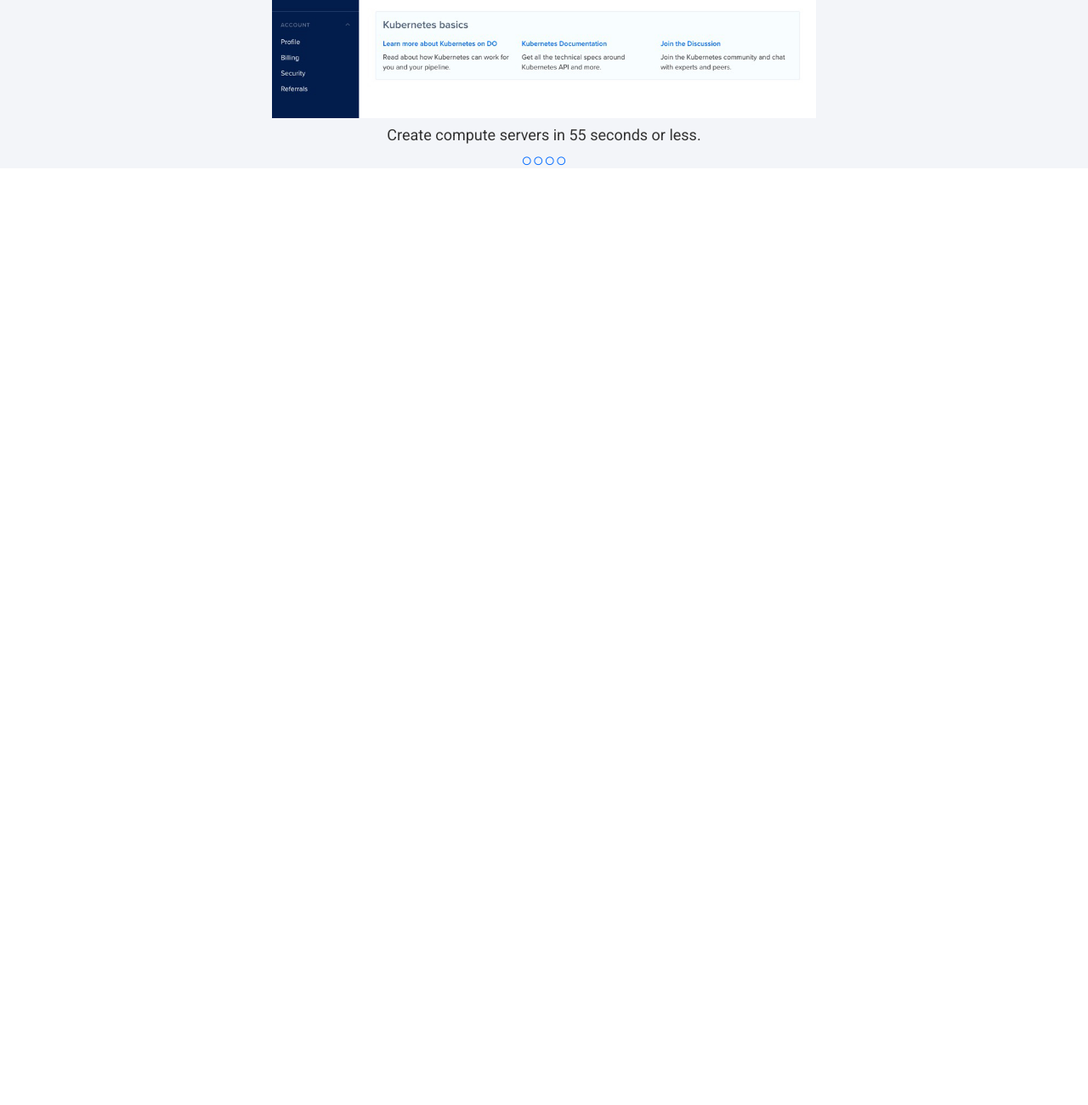
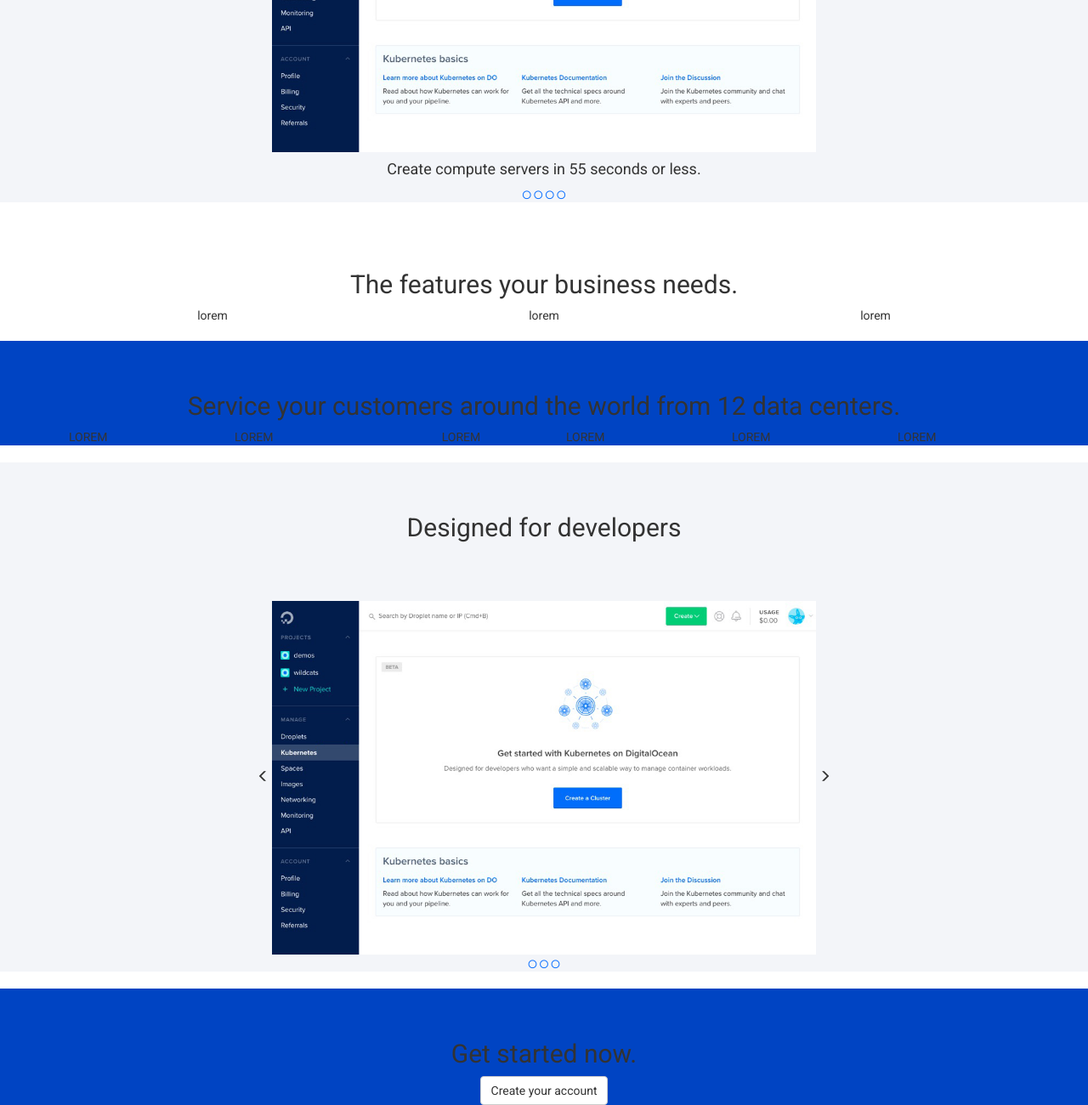
Before and after one commit to RizDoballah/html-css-digitalocean, a plain HTML site: page index.html in a window 1280 px wide. Shown: the part 1113-2413 px from the top of the page at 85% size. Before the commit the page ends 1311 px from the top, so only its background shows below. Drawn offline with nearby package versions, Linux system fonts and the light colour scheme.

Commit message:
struttura main

```diff
--- a/css/style.css
+++ b/css/style.css
@@ -67,3 +67,22 @@ body {
   font-size: 10px;
   color: #006AFF;
 }
+/* service */
+#service {
+  background-color: #0044C3;
+}
+/* development */
+#development {
+  background-color: #F3F5F9;
+}
+#development img {
+  width: 50%;
+}
+.ball i {
+  font-size: 10px;
+  color: #006AFF;
+}
+/* Get_started */
+#get_started {
+  background-color: #0044C3;
+}
--- a/index.html
+++ b/index.html
@@ -52,6 +52,7 @@
 
   <!-- Main -->
   <main>
+  <!-- Main_logo -->
     <section id="main_logo">
       <h4 class="text-center">INNOVATIVE BUSINESSES TRUST DIGITALOCEAN
       </h4>
@@ -65,6 +66,8 @@
       </div>
       <h5 class="text-center"><a href="#">View customer stories <span class="glyphicon glyphicon-menu-right" aria-hidden="true"></span></a></h5>
     </section>
+  <!-- /Main_logo -->
+  <!-- Deploy -->
     <section id="deploy" class="text-center">
       <h2 class="padding_top_60" padding_top_80>Deploy and scale seamlessly</h2>
       <p>Our optimized configuration process saves your team time when running and scaling distributed applications, AI & machine learning workloads, hosted services, client websites, or CI/CD environments.</p>
@@ -78,10 +81,11 @@
           <div class="col-xs-12 col-md-4 col-lg-4">lorem</div>
         </div>
       </div>
-
     </section>
+    <!-- /Deploy -->
+    <!-- Create -->
     <section id="create" class="text-center">
-      <h2 class="padding_top_60">Designed for developers</h2>
+      <h2 class="padding_top_60 padding_bottom_40">Designed for developers</h2>
       <p>Build more and spend less time managing your infrastructure with our easy-to-use control panel and API.</p>
       <span class="glyphicon glyphicon-menu-left" aria-hidden="true"></span>
       <img src="img/screenshot-create-kubernetes-cluster-4a930955.jpg" alt="screenshot">
@@ -91,20 +95,57 @@
       <i class="far fa-circle"></i>
       <i class="far fa-circle"></i>
       <i class="far fa-circle"></i>
+    </section>
+    <!-- /Create -->
+    <!-- Feature -->
+    <section id="feature" class="text-center">
+      <h2 class="padding_top_60">The features your business needs.</h2>
+      <div class="container">
+        <div class="row">
+          <div class="col-xs-12 col-md-4 col-lg-4">lorem</div>
+          <div class="col-xs-12 col-md-4 col-lg-4">lorem</div>
+          <div class="col-xs-12 col-md-4 col-lg-4">lorem</div>
+        </div>
+      </div>
+    </section>
+    <!-- /Feature -->
+    <!-- Service -->
+    <section id="service" class="text-center">
+      <h2 class="padding_top_60">Service your customers around the world from 12 data centers.</h2>
+      <div class="container">
+        <div class="row">
+          <div class="col-xs-2 col-md-2 col-lg-1">LOREM</div>
+          <div class="col-xs-6 col-md-6 col-lg-3">LOREM</div>
+          <div class="col-xs-4 col-md-4 col-lg-2">LOREM</div>
+          <div class="col-xs-2 col-md-2 col-lg-1">LOREM</div>
+          <div class="col-xs-6 col-md-6 col-lg-3">LOREM</div>
+          <div class="col-xs-4 col-md-4 col-lg-1">LOREM</div>
+        </div>
+      </div>
+    </section>
+    <!-- /Service -->
+    <!-- Development -->
+    <section id="development" class="text-center">
+      <h2 class="padding_top_60 padding_bottom_60">Designed for developers</h2>
+      <span class="glyphicon glyphicon-menu-left" aria-hidden="true"></span>
+      <img src="img/screenshot-create-kubernetes-cluster-4a930955.jpg" alt="screenshot">
+      <span class="glyphicon glyphicon-menu-right" aria-hidden="true"></span>
+      <div class="ball">
+        <i class="far fa-circle"></i>
+        <i class="far fa-circle"></i>
+        <i class="far fa-circle"></i>
+      </div>
+    </section>
+    <!-- /Development -->
+    <!-- Get_started -->
+    <section id="get_started">
+      <div class="container_title text-center">
+        <h2 class="padding_top_60">Get started now.</h2>
+        <a class="btn btn-default" href="#" role="button">Create your account</a>
+      </div>
 
     </section>
-    <section id="feature">
-
-    </section>
-    <section id="service">
-
-    </section>
-    <section id="development">
-
-    </section>
-    <section id="get_started">
-
-    </section>
+    <!-- /Get_started -->
   <!-- /Main -->
   </main>
 
```
